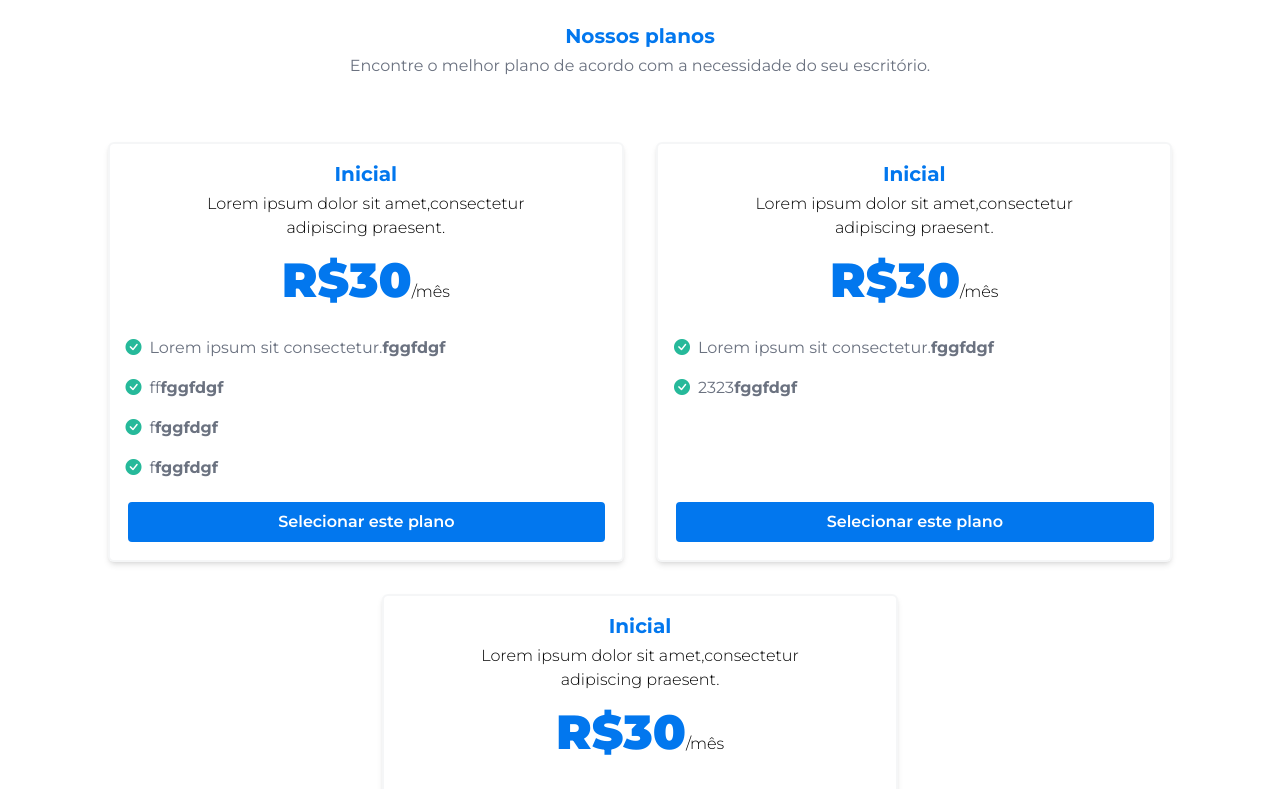
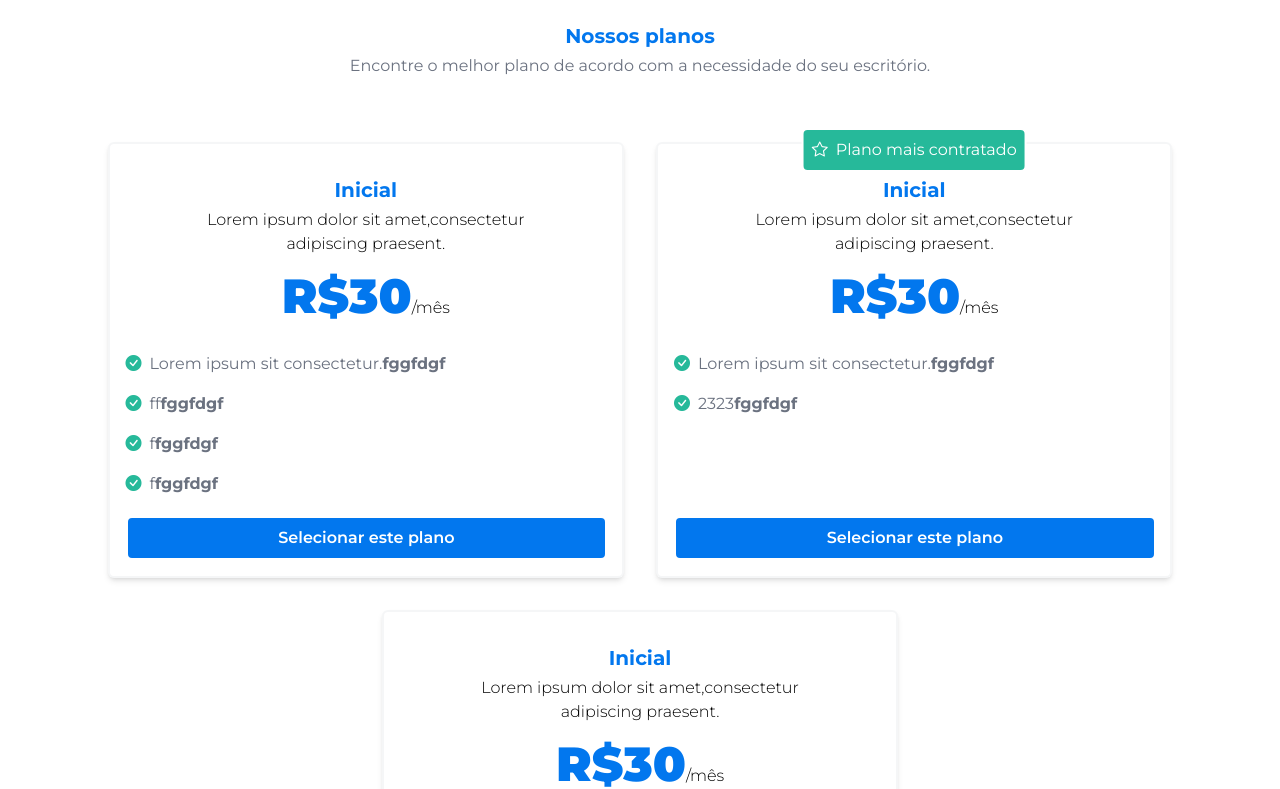
Before and after one commit to Hugodelima/avaliacao_SoftOwn, a React (Vite) app: page / in a window 1280 px wide. Shown: the part 4820-5609 px from the top of the page. Built offline with nearby package versions, Linux system fonts and the light colour scheme.

Commit message:
feat: add new ew prop for pricing table who will be the more favorite do show to top of div

```diff
--- a/src/App.tsx
+++ b/src/App.tsx
@@ -80,8 +80,8 @@ function App(){
             </div>
 
             <div className='flex flex-wrap justify-center gap-8 md:p-8 p-4'>
-                <PricingTable title='Inicial' description='Lorem ipsum dolor sit amet,consectetur adipiscing praesent.' price='30' listAdvantage={['Lorem ipsum sit consectetur.','ff','f','f']}  />
-                <PricingTable title='Inicial' description='Lorem ipsum dolor sit amet,consectetur adipiscing praesent.' price='30' listAdvantage={['Lorem ipsum sit consectetur.','2323']}  />
+                <PricingTable title='Inicial' description='Lorem ipsum dolor sit amet,consectetur adipiscing praesent.' price='30' listAdvantage={['Lorem ipsum sit consectetur.','ff','f','f']} />
+                <PricingTable title='Inicial' description='Lorem ipsum dolor sit amet,consectetur adipiscing praesent.' price='30' listAdvantage={['Lorem ipsum sit consectetur.','2323']} favorite={true} />
                 <PricingTable title='Inicial' description='Lorem ipsum dolor sit amet,consectetur adipiscing praesent.' price='30' listAdvantage={['Lorem ipsum sit consectetur.','2323']}  />
             </div>
 
--- a/src/components/PricingTable.tsx
+++ b/src/components/PricingTable.tsx
@@ -3,12 +3,21 @@ interface PricingTableProps {
   description: string;
   price: string;
   listAdvantage: string[];
+  favorite?: boolean;
 }
 
-function PricingTable( {title, description, price, listAdvantage }: PricingTableProps){
+function PricingTable( {title, description, price, listAdvantage, favorite }: PricingTableProps){
   return (
 
-    <div className="border-solid border-2 rounded-md border-gray-400 shadow-md border-opacity-10 p-4 relative">
+    <div className="border-solid border-2 rounded-md border-gray-400 shadow-md border-opacity-10 p-4 relative pt-8">
+      {favorite ?
+        <div className="absolute -top-4 left-1/2 transform -translate-x-1/2">
+          <button className='text-white z-10 bg-textGreen rounded-md p-2 border-solid border-2 border-white w-auto m-auto relative pl-8'>
+            Plano mais contratado
+            <i className="bi bi-star text-white absolute left-2"></i>
+          </button>
+        </div>
+      : null}
 
       <h3 className='text-textSoft text-center font-bold text-xl mb-1'>{title}</h3>
       <p className="font-light text-center w-[80%] m-auto">{description}</p>
```
